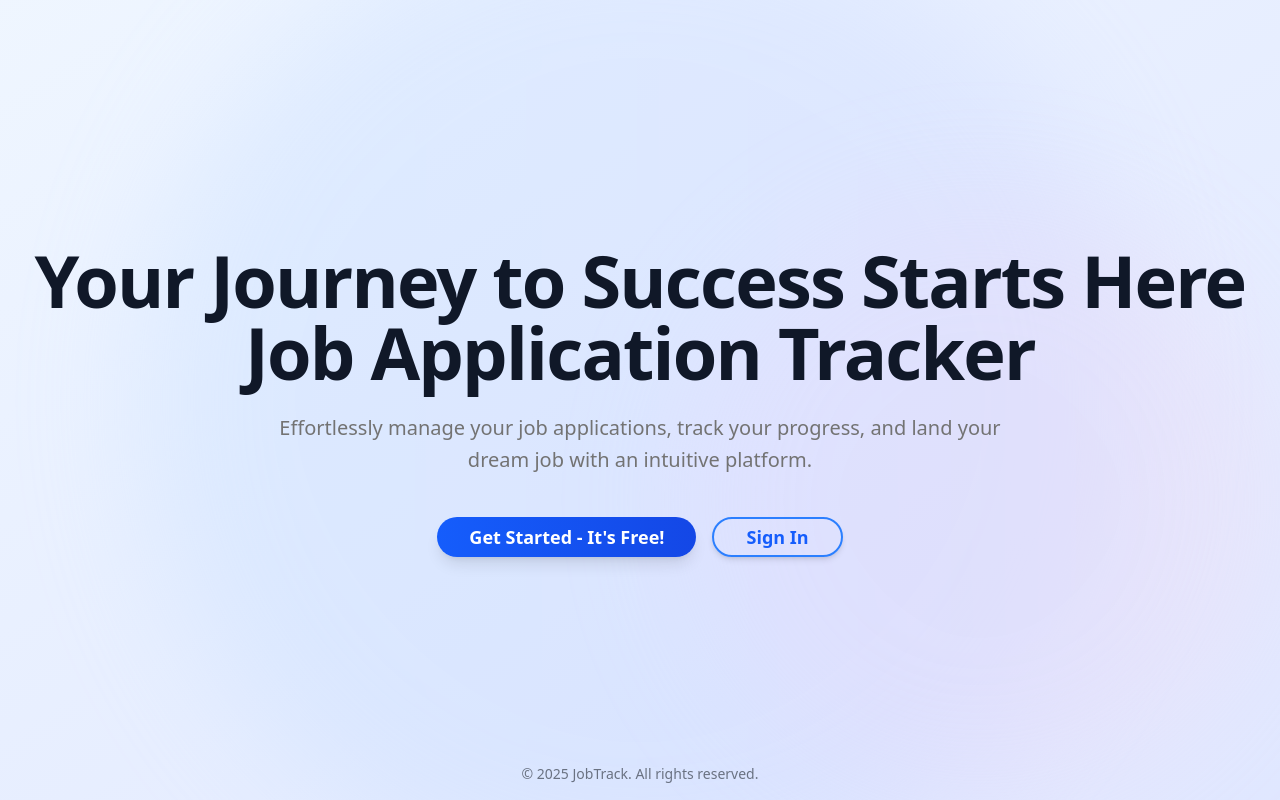
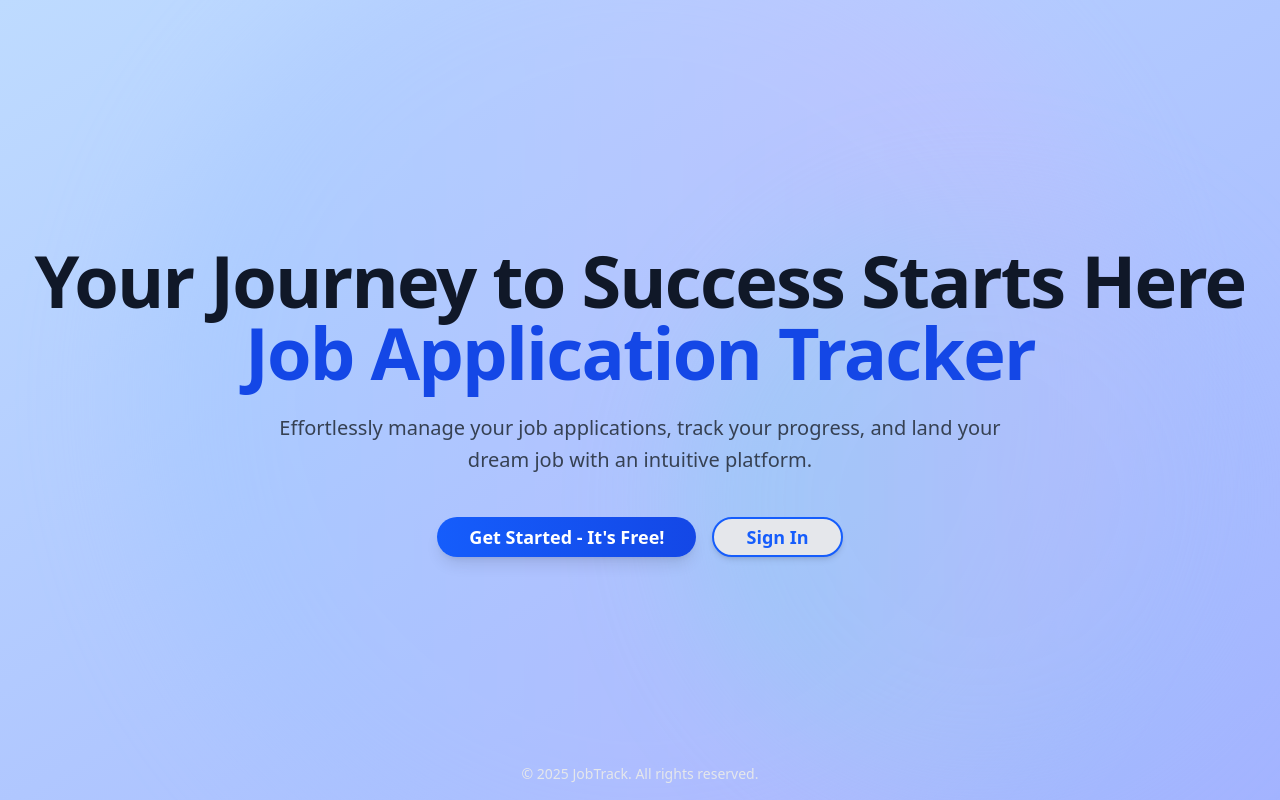
Before and after one commit to fredi1574/jobTrack, a Next.js app: page / in a window 1280 px wide. Built offline with nearby package versions, Linux system fonts and the light colour scheme; no server answers.

Commit message:
Changed the color of the landing page

```diff
--- a/src/components/LandingPage.tsx
+++ b/src/components/LandingPage.tsx
@@ -3,21 +3,21 @@ import Link from "next/link";
 
 export default function LandingPage() {
   return (
-    <section className="relative flex min-h-screen items-center justify-center overflow-hidden bg-gradient-to-br from-blue-50 to-indigo-100 px-4 py-16 sm:px-6 lg:px-8 dark:from-gray-900 dark:to-gray-950">
+    <section className="relative flex min-h-screen items-center justify-center overflow-hidden bg-gradient-to-br from-blue-200 to-indigo-300 px-4 py-16 sm:px-6 lg:px-8 dark:from-gray-900 dark:to-gray-950">
       {/* Background elements for wow effect */}
       <div className="absolute inset-0 z-0">
-        <div className="absolute top-1/2 left-1/2 h-[1000px] w-[1000px] -translate-x-1/2 -translate-y-1/2 rounded-full bg-gradient-to-r from-blue-200 to-indigo-200 opacity-30 blur-3xl dark:from-blue-800 dark:to-indigo-800"></div>
-        <div className="absolute right-0 bottom-0 h-[600px] w-[600px] rounded-full bg-gradient-to-r from-purple-200 to-pink-200 opacity-20 blur-3xl dark:from-purple-800 dark:to-pink-800"></div>
+        <div className="absolute top-1/2 left-1/2 h-[1000px] w-[1000px] -translate-x-1/2 -translate-y-1/2 rounded-full bg-gradient-to-r from-blue-300 to-purple-300 opacity-30 blur-3xl dark:from-blue-900 dark:to-purple-900"></div>
+        <div className="absolute right-0 bottom-0 h-[600px] w-[600px] rounded-full bg-gradient-to-r from-teal-300 to-indigo-300 opacity-20 blur-3xl dark:from-teal-900 dark:to-indigo-900"></div>
       </div>
 
       <div className="relative z-10 mx-auto max-w-7xl text-center">
         <h1 className="animate-fade-in-up text-5xl font-extrabold tracking-tight text-balance text-gray-900 sm:text-6xl lg:text-7xl dark:text-white">
           Your Journey to Success Starts Here
-          <span className="text-primary-600 dark:text-primary-400 block">
+          <span className="block text-blue-700 dark:text-blue-400">
             Job Application Tracker
           </span>
         </h1>
-        <p className="animate-fade-in-up text-muted-foreground mx-auto mt-6 max-w-3xl text-lg leading-relaxed text-pretty sm:text-xl dark:text-gray-300">
+        <p className="animate-fade-in-up mx-auto mt-6 max-w-3xl text-lg leading-relaxed text-pretty text-gray-700 sm:text-xl dark:text-gray-300">
           Effortlessly manage your job applications, track your progress, and
           land your dream job with an intuitive platform.
         </p>
@@ -33,14 +33,14 @@ export default function LandingPage() {
           <Button
             variant="outline"
             size="lg"
-            className="transform rounded-full border-2 border-blue-500 bg-transparent px-8 py-3 text-lg font-semibold text-blue-600 shadow-md transition-all duration-300 hover:scale-105 hover:bg-blue-50 focus:ring-2 focus:ring-blue-500 focus:ring-offset-2 focus:outline-none dark:border-blue-400 dark:text-blue-400 dark:hover:bg-gray-700"
+            className="transform rounded-full border-2 border-blue-600 bg-gray-200 px-8 py-3 text-lg font-semibold text-blue-600 shadow-md transition-all duration-300 hover:scale-105 hover:bg-blue-100 hover:text-blue-500 focus:ring-2 focus:ring-blue-500 focus:ring-offset-2 focus:outline-none dark:border-blue-400 dark:text-blue-400 dark:hover:bg-gray-700"
             asChild
           >
             <Link href="/login">Sign In</Link>
           </Button>
         </div>
       </div>
-      <div className="absolute bottom-4 left-0 w-full text-center text-sm text-gray-500 dark:text-gray-400">
+      <div className="absolute bottom-4 left-0 w-full text-center text-sm text-gray-200 dark:text-gray-400">
         © 2025 JobTrack. All rights reserved.
       </div>
     </section>
```
